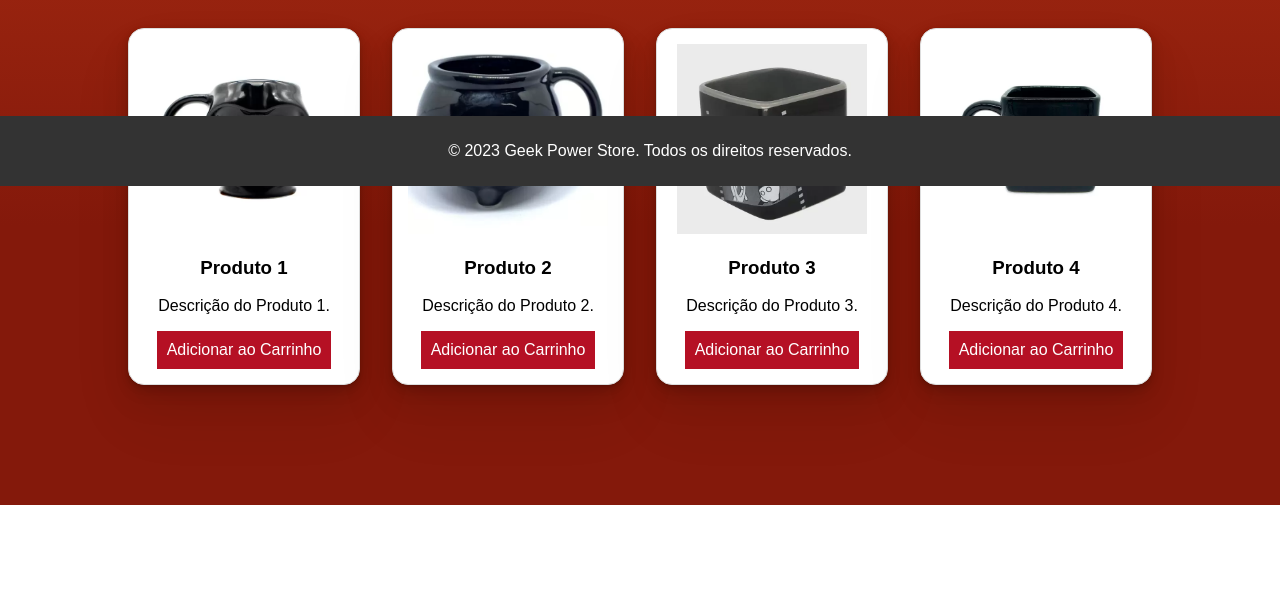
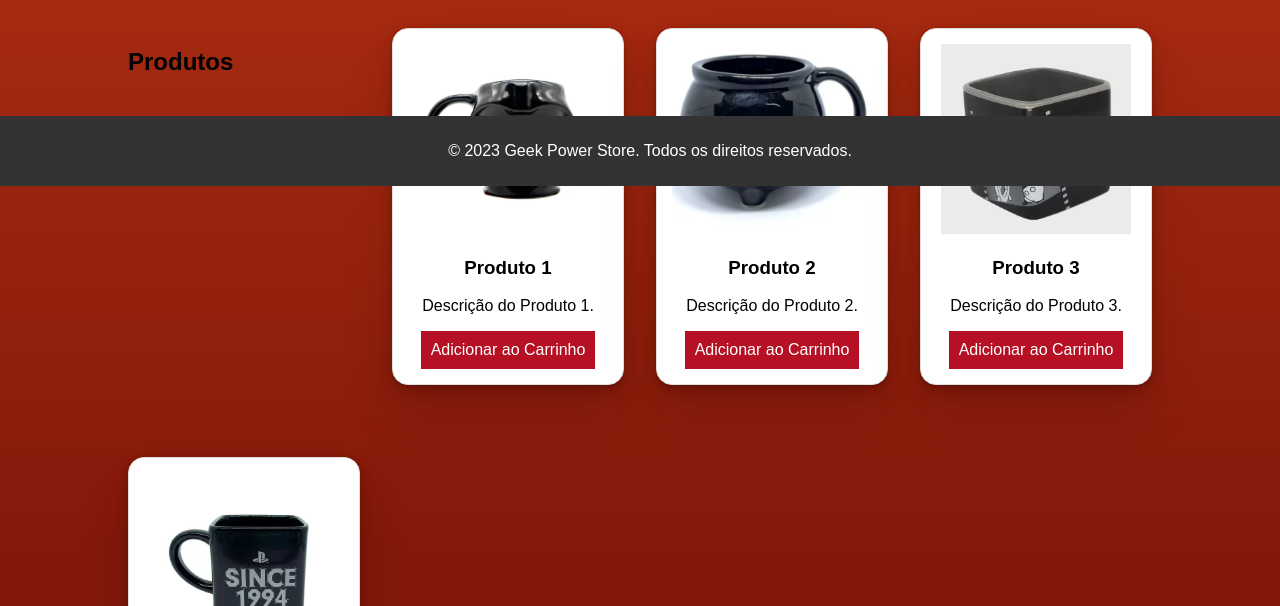
Before and after one commit to slabcouski/lojavirtual, a plain HTML site: page index.html in a window 1280 px wide. Shown: the part 614-1220 px from the top of the page. Before the commit the page ends 1119 px from the top, so only its background shows below. Drawn offline with Linux system fonts and the light colour scheme.

Commit message:
24/12/23 15:50

```diff
--- a/index.html
+++ b/index.html
@@ -33,6 +33,7 @@
                 </div>
             </div>
             <div class="product-section" id="produtos">
+                <h2>Produtos</h2>
                 <div class="section product">
                     <img src="./assets/img/canecadath.webp" alt="Produto 1">
                     <h3>Produto 1</h3>
```
